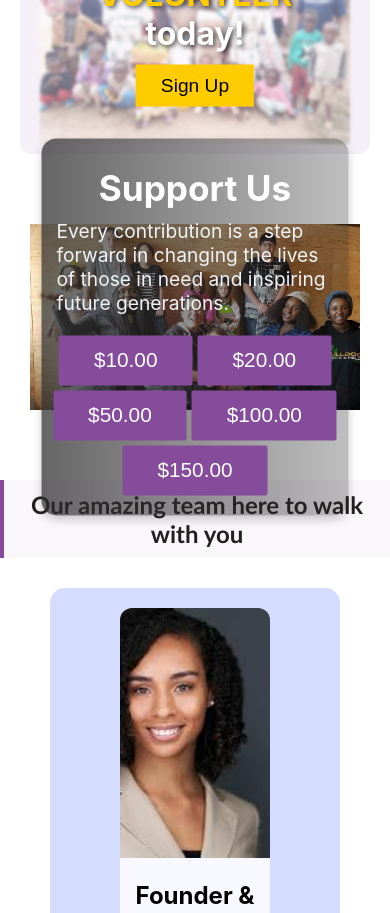
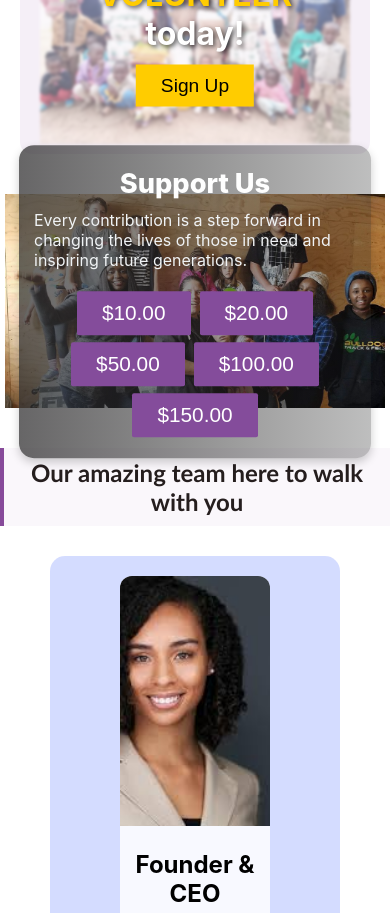
Before and after one commit to IsaacNjenga/Toto_Kalezi, a React (Create React App) app in the folder front/: page / in a window 390 px wide. Shown: the part 3180-4093 px from the top of the page. Built offline with nearby package versions, Linux system fonts and the light colour scheme.

Commit message:
fixed media css

```diff
--- a/front/src/assets/css/home.css
+++ b/front/src/assets/css/home.css
@@ -553,7 +553,7 @@ p {
   }
 
   .donation-container {
-    margin: 70px 30px;
+    margin: 40px 5px;
     padding: auto;
   }
 
@@ -564,10 +564,23 @@ p {
   }
 
   .donation-form {
-    margin: 10px 0px;
+    margin: 1px 0px;
     padding: 0px 5px;
-    background-color: rgba(255, 0, 0, 0);
     top: 50%;
     left: 50%;
   }
+
+  .donation-form h2 {
+    font-size: 1.7rem;
+    font-weight: 800;
+  }
+
+  .donation-form p {
+    font-size: 1rem;
+  }
+
+  .donation-form button {
+    padding: 10px 25px;
+    margin: 1px 2px;
+  }
 }
```
